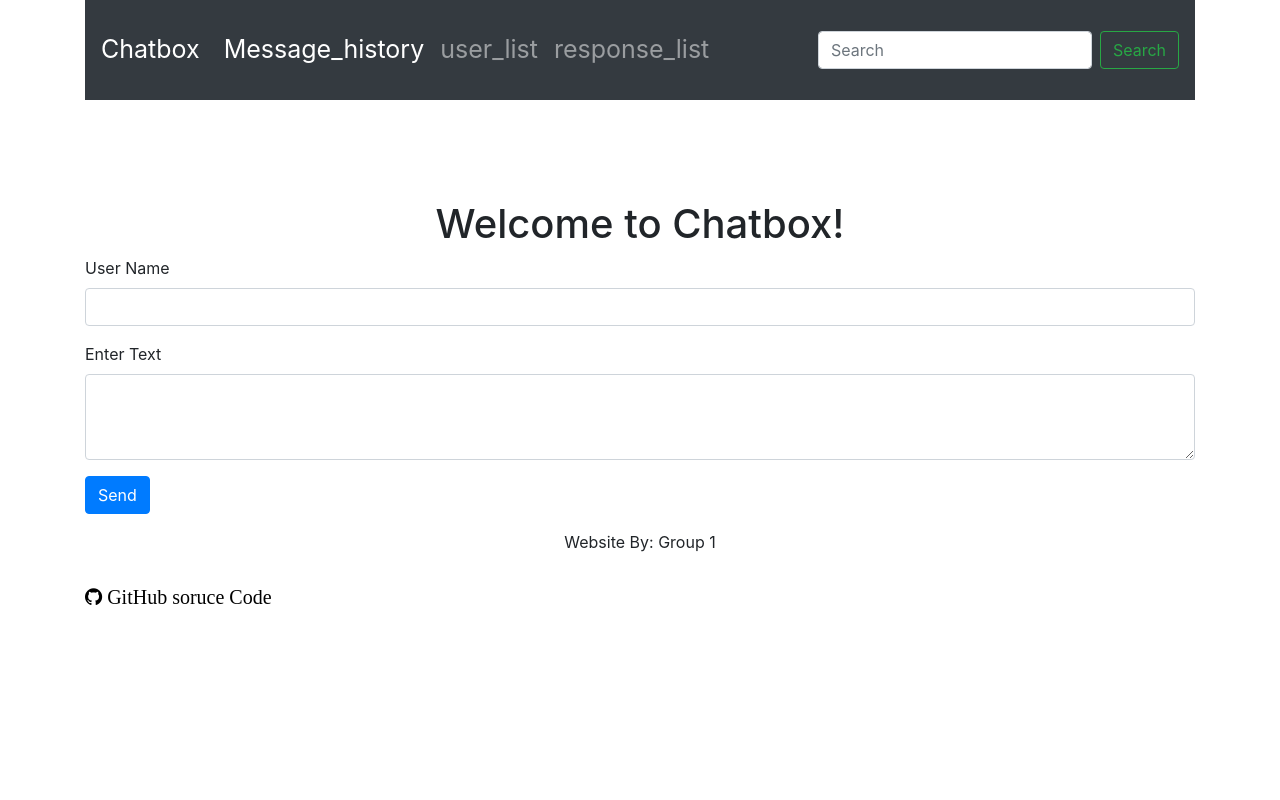
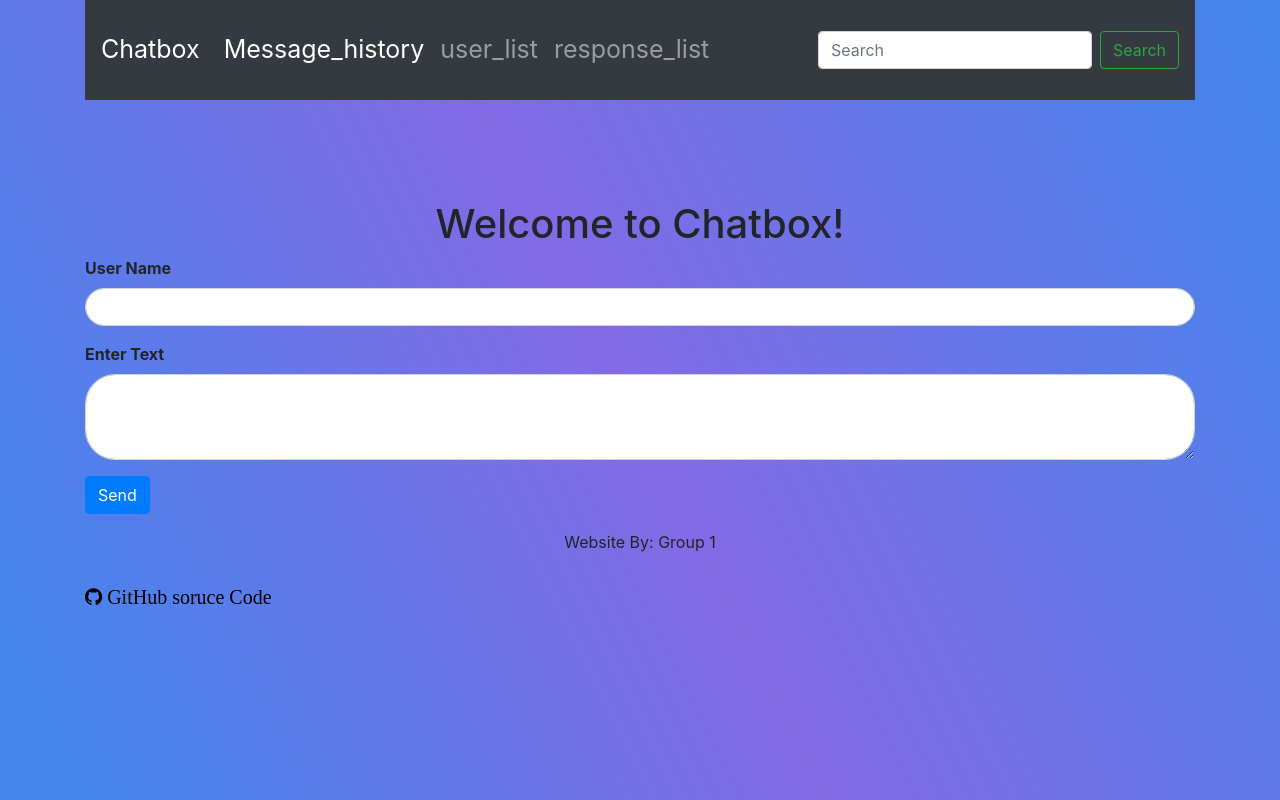
Before and after one commit to PseudocodeJason/network_project, a Django app: page / in a window 1280 px wide. Run offline with Django 3.2, Linux system fonts and the light colour scheme; some libraries are stand-ins or nearby versions.

Commit message:
Added CSS for base

```diff
--- a/myproject/chatbox/templates/chatbox/base.html
+++ b/myproject/chatbox/templates/chatbox/base.html
@@ -38,6 +38,54 @@
       }
       .out {
         margin-top: 100px;
+      }
+
+      /* Jason's CSS */
+      body{
+        background: linear-gradient(243.41deg, #4386EC 1.11%, rgba(96, 64, 222, 0.78) 50.8%, #4386EC 95.58%);
+        background-attachment: fixed;
+        height: 80vh;
+      }
+      #nav{
+        background: #000080;
+        width: 100%;
+      }
+      #user_name{
+        border-radius: 30px;
+      }
+      #message_text{
+        border-radius: 30px;
+      }
+      .form-label{
+        font-weight: 700;
+      }
+      #message-form{
+        align-items: center;
+        align-content: center;
+        justify-content: center;
+        margin-left: 25vw;
+      }
+      #submit-btn{
+        border-radius: 30px;
+      }
+      #form{
+        width: 50vw;
+      }
+      #response{
+        margin-left: 25vw;
+      }
+      #textbubble-one{
+        margin-left: 25vw;
+        margin-bottom: 10px;
+        width: 50vw;
+        border-radius: 50px;
+      }
+      .list-group{
+        margin-top: 20px;
+      }
+      h1{
+        text-align: center;
+        margin-top: 10px;
       }
     </style>
   </head>
```
